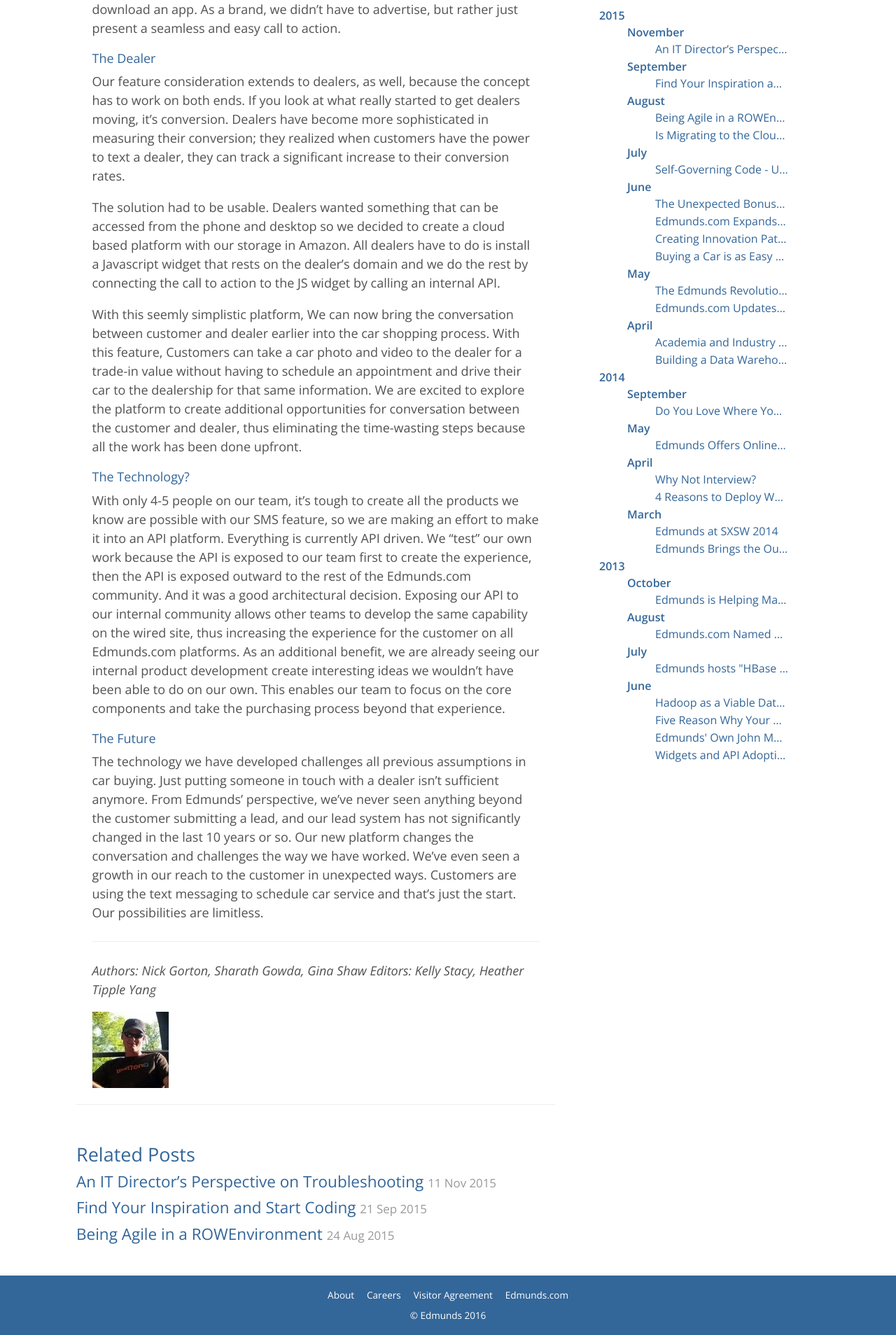
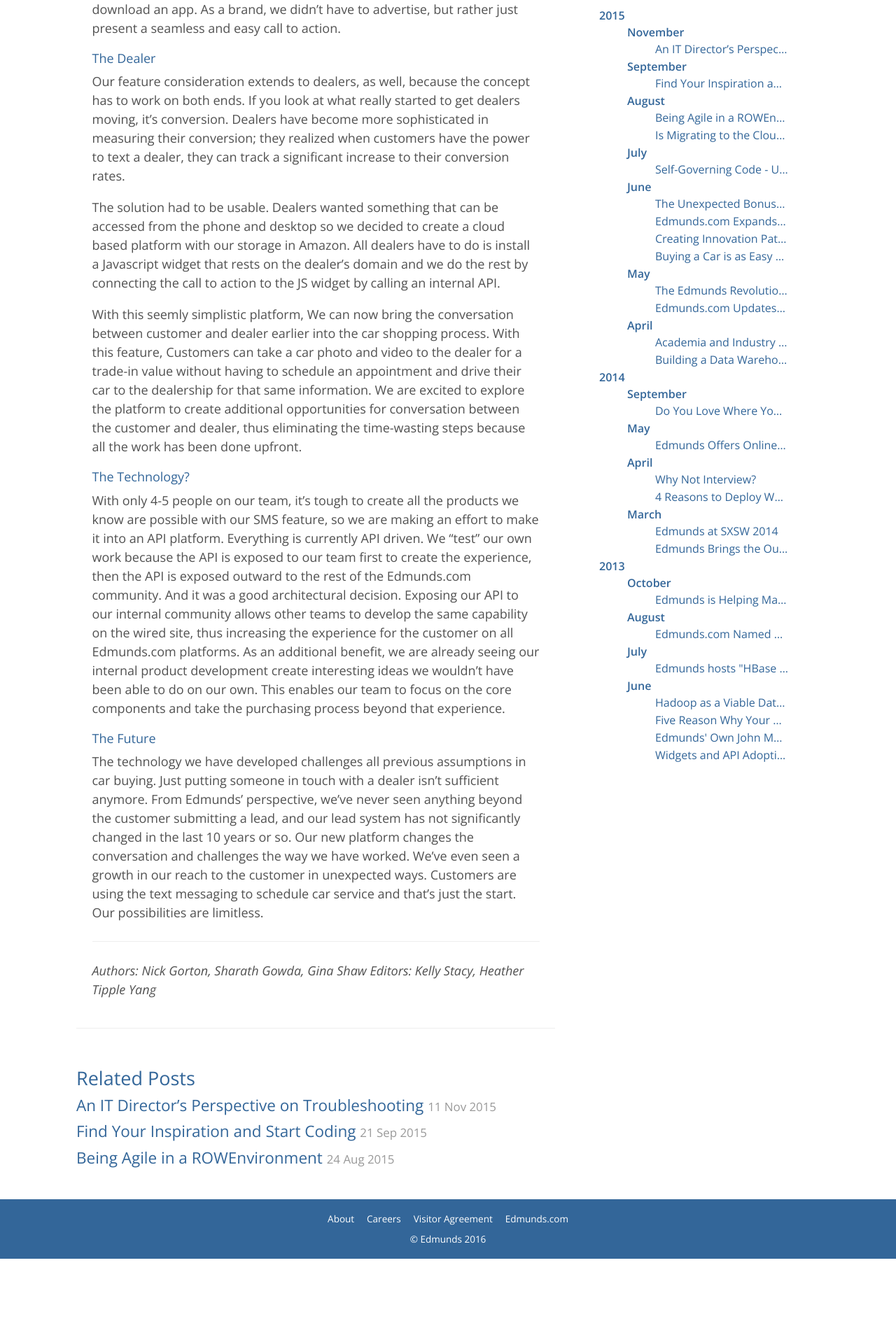
Before and after one commit to brgibson/blog-prototype, a Jekyll site: the page built from _posts/2015-06-01-buying-a-car-is-as-easy-as-a-conversation-at-edmunds.md, in a window 1280 px wide. Shown: the part 997-2905 px from the top of the page at 70% size. Built offline with Jekyll 4.4.1, drawn with Linux system fonts in a browser that asks for light colours; after the commit the page ends 2796 px from its top, so only the background shows below that.

Commit message:
updated buying a car post

```diff
--- a/_posts/2015-06-01-buying-a-car-is-as-easy-as-a-conversation-at-edmunds.md
+++ b/_posts/2015-06-01-buying-a-car-is-as-easy-as-a-conversation-at-edmunds.md
@@ -7,7 +7,7 @@
 bio:
 
 #this can be a jpg/png/gif or any other image type format#
-biopic: Mike-pic.jpg
+biopic:
 
 featured-summary:
     <p>We released a new feature called “Text a Dealer” which allows the customer to start a conversation with the dealer through text messaging.</p>
```
